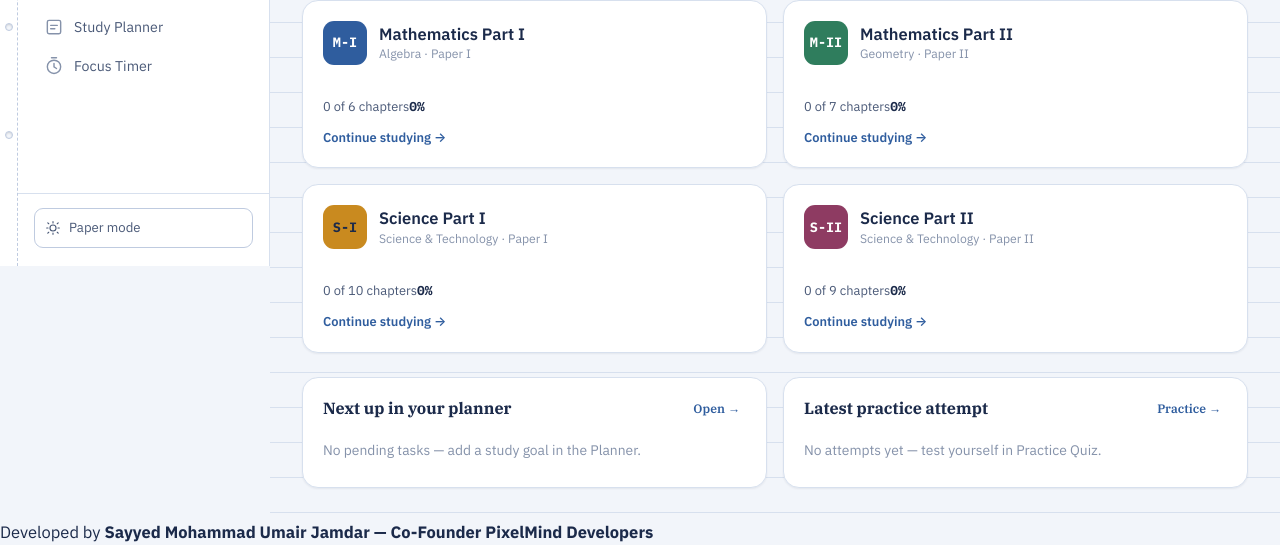
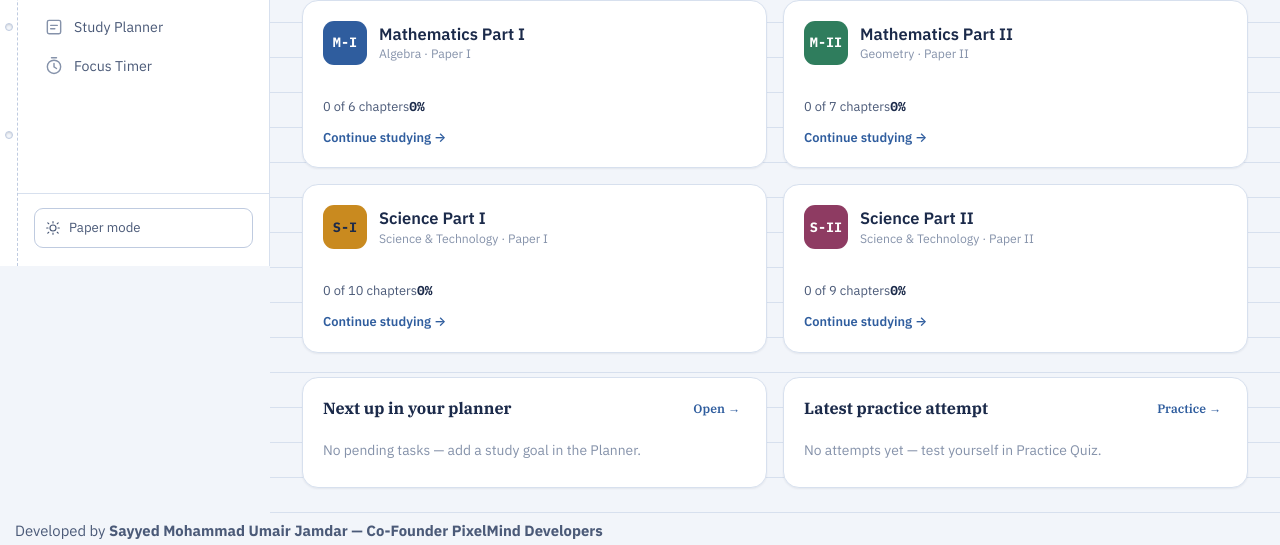
Before and after one commit to pixelminddevelopers/pixel-study, a plain HTML site: page index.html in a window 1280 px wide. Shown: the part 534-1079 px from the top of the page. Drawn offline with Linux system fonts and the light colour scheme.

Commit message:
Add files via upload

```diff
--- a/index.html
+++ b/index.html
@@ -586,6 +586,11 @@ h1,h2,h3,.font-display{font-family:'IBM Plex Serif',Georgia,serif;}
 ::-webkit-scrollbar-thumb:hover{background:var(--ink-faint);}
 
 .visually-hidden{position:absolute;width:1px;height:1px;overflow:hidden;clip:rect(0 0 0 0);white-space:nowrap;}
+
+.owner-name {margin-left: 15px; font-size: 0.9rem; color: var(--ink-soft);}
+
+
+
 </style>
 </head>
 <body>
@@ -686,7 +691,7 @@ h1,h2,h3,.font-display{font-family:'IBM Plex Serif',Georgia,serif;}
 
 <div class="toast" id="toast" role="status" aria-live="polite"></div>
 
-<p>Developed by <strong>Sayyed Mohammad Umair Jamdar — Co-Founder PixelMind Developers</strong></p>
+<div class="owner-name">Developed by <strong>Sayyed Mohammad Umair Jamdar — Co-Founder PixelMind Developers</strong></div>
 
 <script>
 (function(){
```
